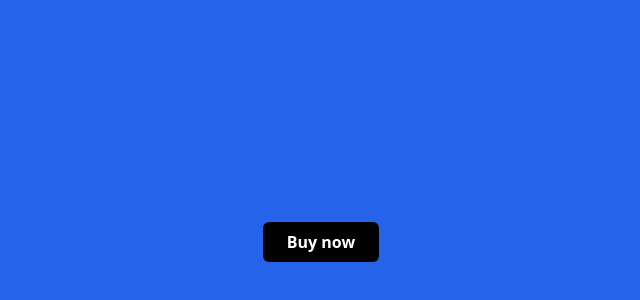
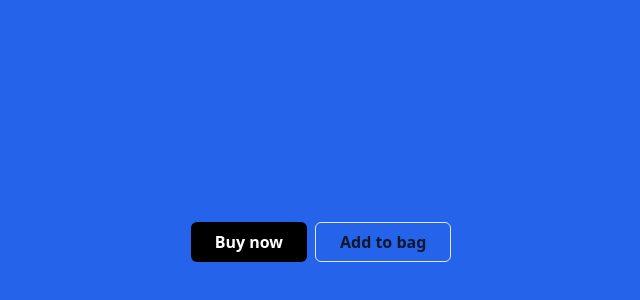
Before and after one commit to rahmad310317/TEST-REACT.JS, a React (Vite) app: page / in a window 1280 px wide. Shown: the part 158-458 px from the top of the page, without its empty margins (319-959 px from the left). Built offline with nearby package versions, Linux system fonts and the light colour scheme.

Commit message:
update app jsx

```diff
--- a/src/App.jsx
+++ b/src/App.jsx
@@ -1,9 +1,11 @@
-
 export default function App() {
   return (
-    <div className="flex justify-center bg-blue-600 min-h-screen items-center">
+    <div className="gap-2 flex justify-center bg-blue-600 min-h-screen items-center">
         <button class="h-10 px-6 font-semibold rounded-md bg-black text-white" type="submit">
           Buy now
+        </button>
+        <button class="h-10 px-6 font-semibold rounded-md border border-slate-200 text-slate-900" type="button">
+          Add to bag
         </button>
     </div>
   )
```
